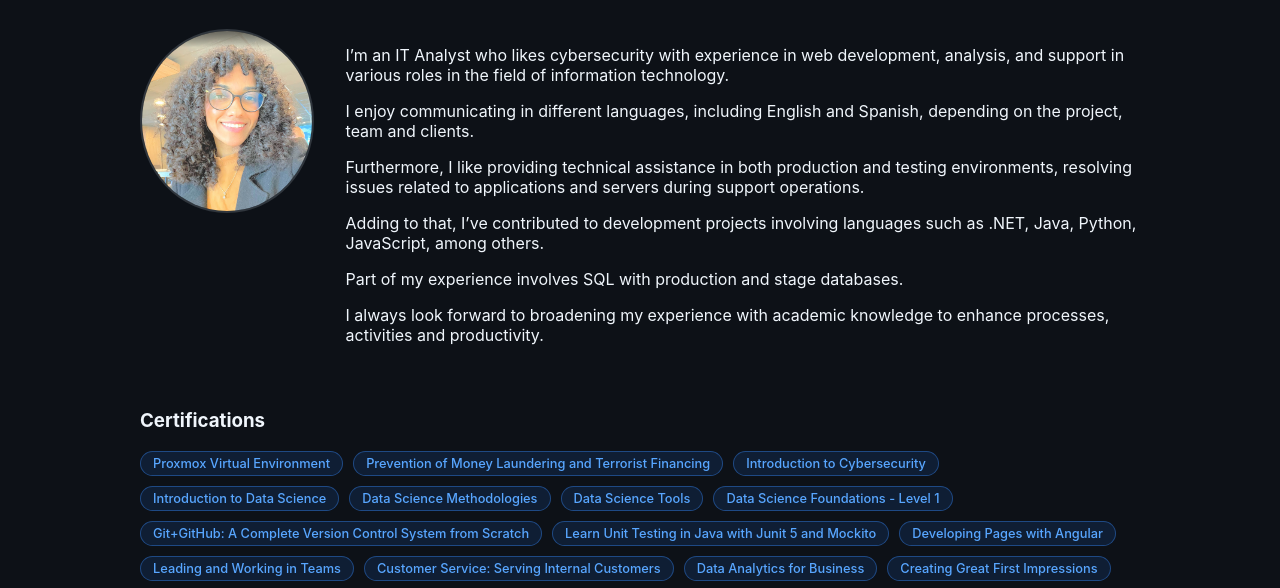
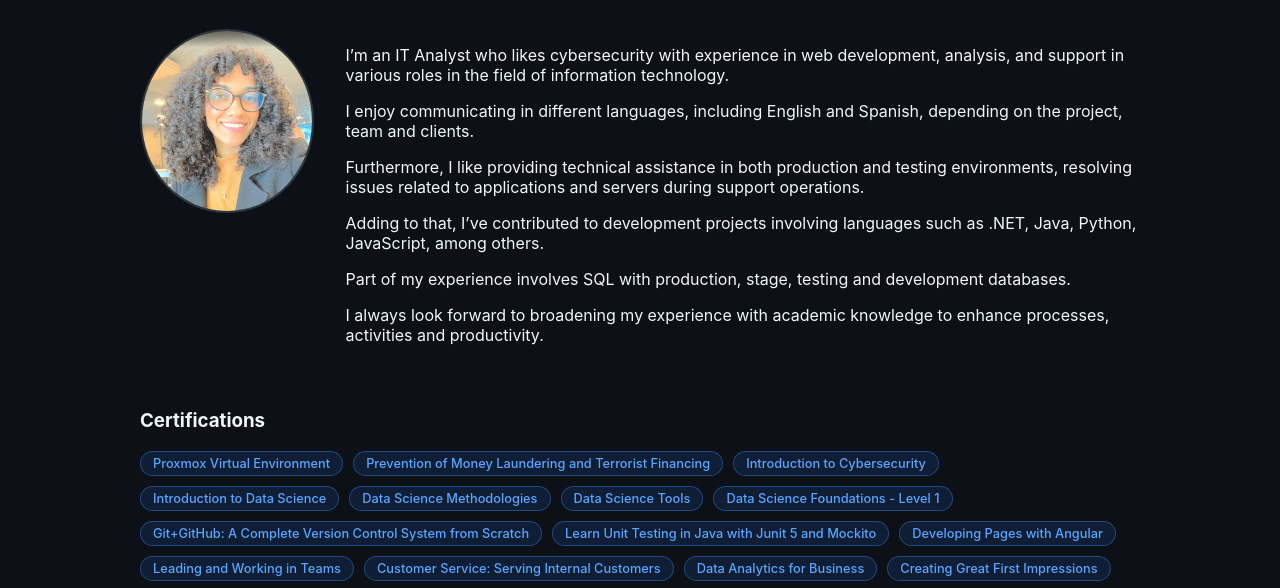
Before and after one commit to ceciliaB97/ceciliab97.github.io, a website: page about.html in a window 1280 px wide. Shown: the part 189-777 px from the top of the page. Drawn offline with Linux system fonts and the light colour scheme.

Commit message:
fix:  Update experience description in about.html

```diff
--- a/about.html
+++ b/about.html
@@ -38,7 +38,7 @@
           <p>I enjoy communicating in different languages, including English and Spanish, depending on the project, team and clients. </p>
           <p>Furthermore, I like providing technical assistance in both production and testing environments, resolving issues related to applications and servers during support operations.</p>
           <p>Adding to that, I’ve contributed to development projects involving languages such as .NET, Java, Python, JavaScript, among others.</p>
-          <p>Part of my experience involves SQL with production and stage databases.</p>
+          <p>Part of my experience involves SQL with production, stage, testing and development databases.</p>
           <p>I always look forward to broadening my experience with academic knowledge to enhance processes, activities and productivity.</p>
         </div>
       </div>
```
